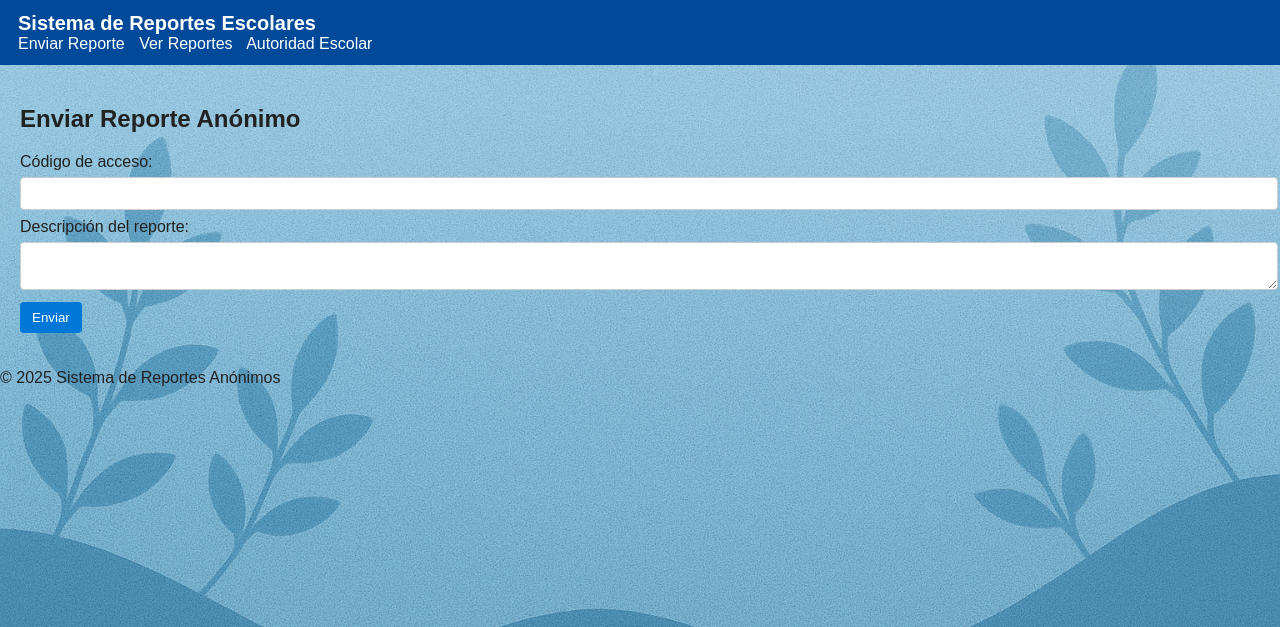
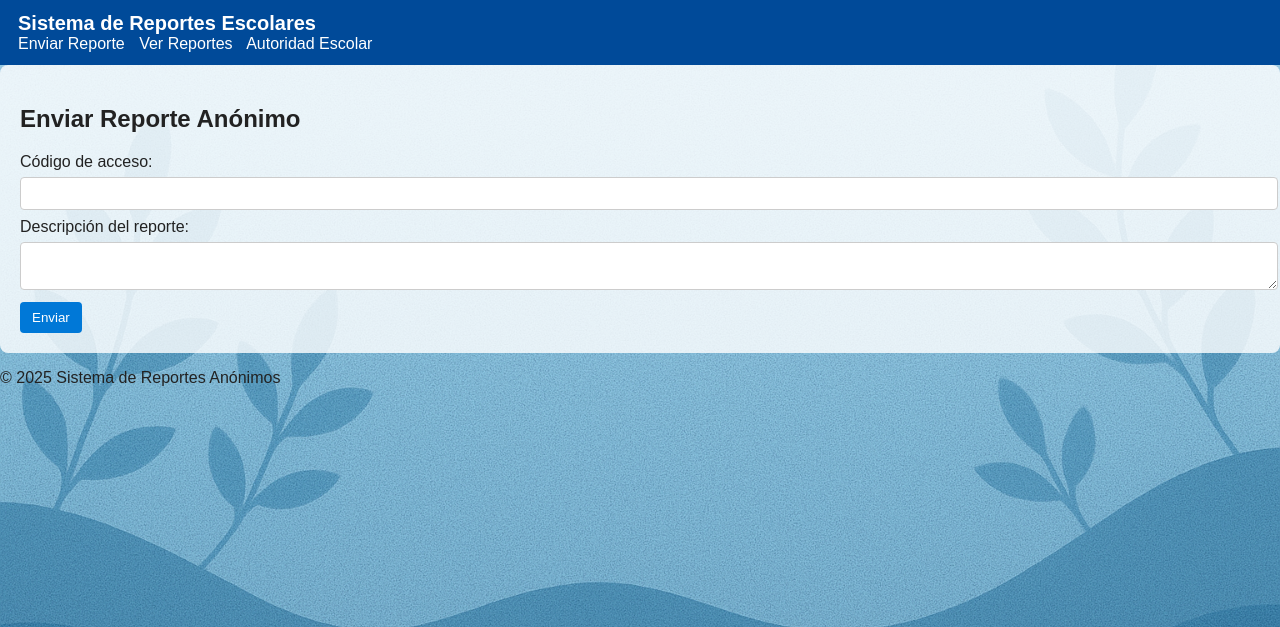
Before and after one commit to dg3593098/sistema_reportes, a FastAPI app: page / in a window 1280 px wide. Shown: the top 627 px of the page. Run offline with FastAPI, Linux system fonts and the light colour scheme.

Commit message:
estadisticas2: ahora es personal

```diff
--- a/app/static/styles.css
+++ b/app/static/styles.css
@@ -67,10 +67,31 @@ button:hover {
   color: green;
 }
 
-canvas {
+canvas#chartReportes {
   display: block;
-  margin: 20px auto;
-  background: #fff;
+  margin: 30px auto;
+  background-color: #ffffff;
+  border-radius: 10px;
+  padding: 10px;
+  box-shadow: 0 2px 6px rgba(0, 0, 0, 0.1);
+  z-index: 2;
+}
+
+.card, ul, h2, h3 {
+  position: relative;
+  z-index: 3;
+}
+
+body {
+  position: relative;
+  background: url("/static/fondo.png") repeat center center fixed;
+  background-size: cover;
+}
+
+main {
+  position: relative;
+  z-index: 2;
+  background-color: rgba(255, 255, 255, 0.8);
+  padding: 20px;
   border-radius: 8px;
-  padding: 10px;
 }
```
